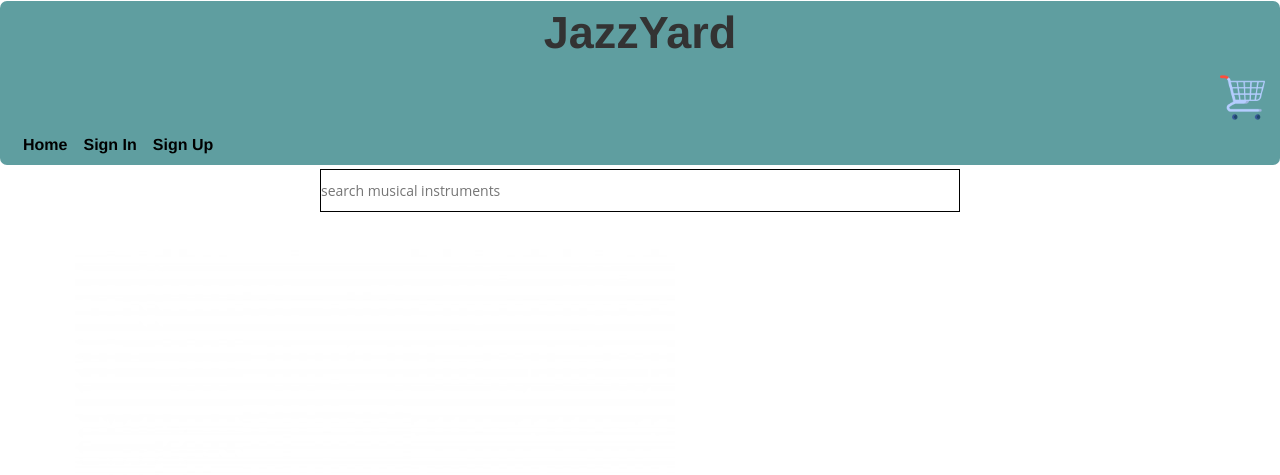
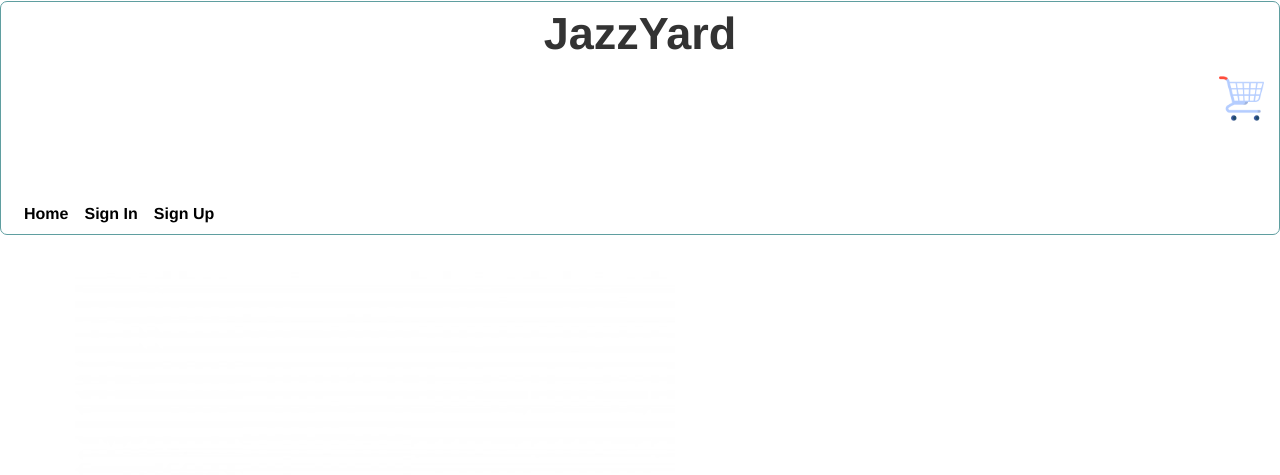
Before and after one commit to Naveen2369/B9IS123_PROGRAMMING_FOR_INFORMATION_SYSTEMS, a Python web app: template Jazzyard/templates/home.html in a window 1280 px wide. Shown: the top 475 px of the page. Run offline with Jinja, Linux system fonts and the light colour scheme; the template is opened without the code that fills it, so the values that code supplies are empty; some libraries are stand-ins or nearby versions.

Commit message:
fixed minor issues with home page styling

```diff
--- a/Jazzyard/static/styles.css
+++ b/Jazzyard/static/styles.css
@@ -7,7 +7,8 @@
     top: 1px;
     text-align: center;
     border-radius: 7px;
-    background-color: cadetblue;
+    border: 1px solid;
+    border-color: cadetblue;
   }
 
   #musicinstrumentscatalog {
@@ -270,9 +271,9 @@ ul.navLinks li.icon {
   }
 
   #searchproducts{
-    border: 1px solid black;
-    width: 50%;
-    margin-left:25%;
+    border: 1px solid cadetblue;
+    width: 500%;
+    margin-left:200%;
     margin-top:5px;
   }
 
--- a/Jazzyard/templates/logintemplate.html
+++ b/Jazzyard/templates/logintemplate.html
@@ -27,7 +27,7 @@
           {% else %}
           <a class="nav-item nav-link" id="login" href="/">Home</a>
           <a class="nav-item nav-link" id="login" href="/login">Login</a>
-          <a class="nav-item nav-link" id="signUp" href="/sign-up">Sign Up</a>
+          <a class="nav-item nav-link" id="signUp" href="/signup">Sign Up</a>
           {% endif %}
         </div>
     </div>
--- a/Jazzyard/templates/template.html
+++ b/Jazzyard/templates/template.html
@@ -32,8 +32,15 @@
             </div>
         </div>
 
-        <div class="hm-middle">
-            <form id="form-searchbar" class="searchbar-form">
+        <br/>
+
+        <div class="search-key-box">
+            <input type="text" id="searchproducts" placeholder="search musical instruments" maxlength="75"
+                value="" name="SearchText" class="search-key" id="search-key">
+        </div>
+
+
+        <div class="hm-middle">  <form id="form-searchbar" class="searchbar-form">
                 <div class="searchbar-operate-box">
                     <input type="submit" class="searchbtn" value="">
                 </div>
@@ -54,14 +61,15 @@
             <a class="nav-item nav-link" id="signUp" href="/signup">Sign Up</a>
             {% endif %}
 
+
+
         </div>
+
+
     </div>
 
 
-    <div class="search-key-box">
-      <input type="text" id="searchproducts" placeholder="search musical instruments" maxlength="75"
-          value="" name="SearchText" class="search-key" id="search-key">
-    </div>
+
 
 
       <div class="containerbody">{% block content %} {% endblock %}</div>
```
